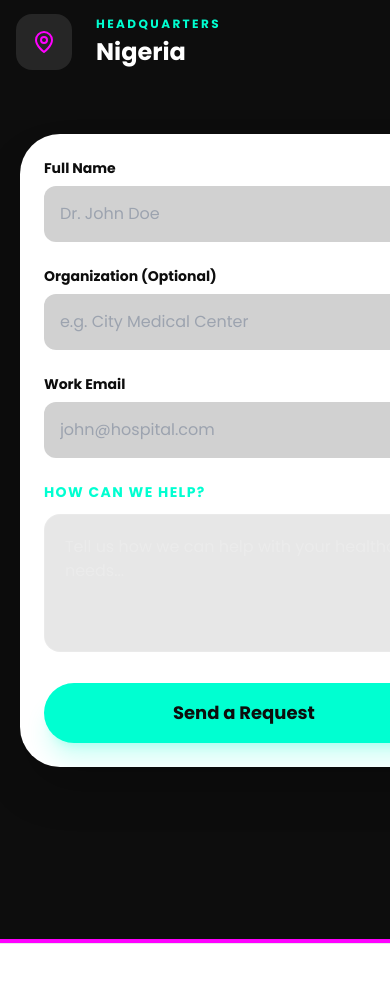
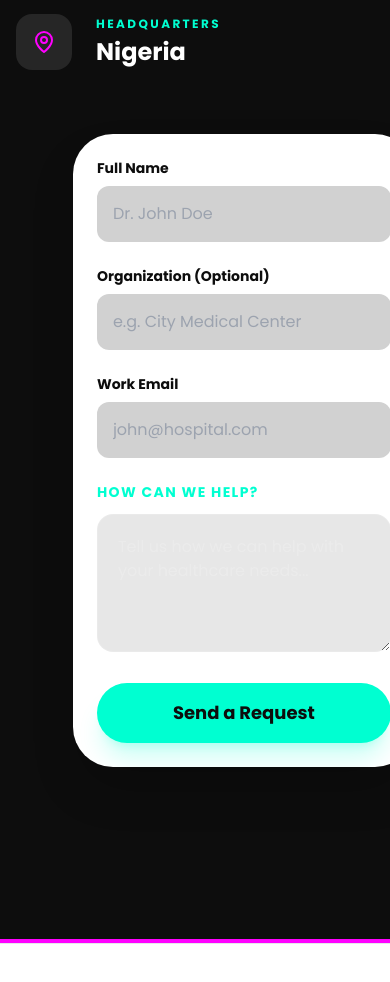
Before and after one commit to KHALIFAH334/azm-nexus-, a Next.js app: page / in a window 390 px wide. Shown: the part 7780-8762 px from the top of the page. Built offline with nearby package versions, Linux system fonts and the light colour scheme.

Commit message:
Aggressive fix for contact form mobile centering: used calc-based max-width to force margins on smallest screens

```diff
--- a/src/app/page.tsx
+++ b/src/app/page.tsx
@@ -371,7 +371,7 @@ export default function LandingPage() {
       {/* Contact Section */}
       <section id="contact" className="py-24 bg-brand-dark relative overflow-hidden">
         <div className="absolute bottom-0 left-0 w-full h-1 bg-brand-action" />
-        <div className="section-container grid lg:grid-cols-2 gap-16 lg:gap-24 items-center">
+        <div className="max-w-[100vw] mx-auto px-4 sm:px-10 lg:px-12 py-20 grid lg:grid-cols-2 gap-16 lg:gap-24 items-center overflow-hidden">
           <div className="text-white">
             <h2 className="text-5xl font-bold mb-8 leading-tight">Get in Touch <br />with Our Team</h2>
             <p className="text-2xl text-brand-teal font-black mb-12 drop-shadow-[0_0_12px_rgba(0,255,209,0.3)]">
@@ -402,8 +402,8 @@ export default function LandingPage() {
             </div>
           </div>
 
-          <div className="w-full flex justify-center lg:block">
-            <div className="bg-white dark:bg-white/5 dark:backdrop-blur-xl dark:border dark:border-white/10 p-6 sm:p-12 rounded-[2.5rem] sm:rounded-[4rem] shadow-2xl w-full max-w-md sm:max-w-2xl lg:max-w-none overflow-hidden">
+          <div className="w-full flex justify-center lg:block px-2">
+            <div className="bg-white dark:bg-white/5 dark:backdrop-blur-xl dark:border dark:border-white/10 p-6 sm:p-12 rounded-[2.5rem] sm:rounded-[4rem] shadow-2xl w-full max-w-[calc(100vw-3rem)] sm:max-w-2xl lg:max-w-none mx-auto overflow-hidden">
             <form className="space-y-6">
               <div className="grid sm:grid-cols-2 gap-6">
                 <div>
```
